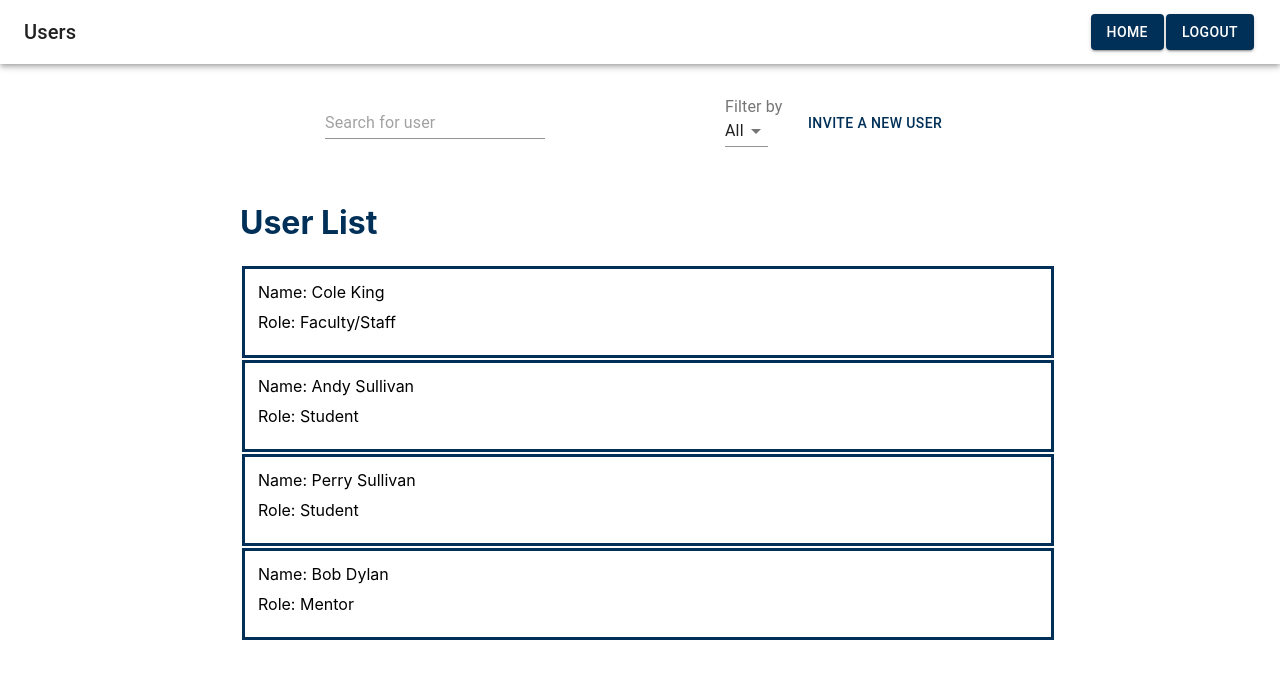
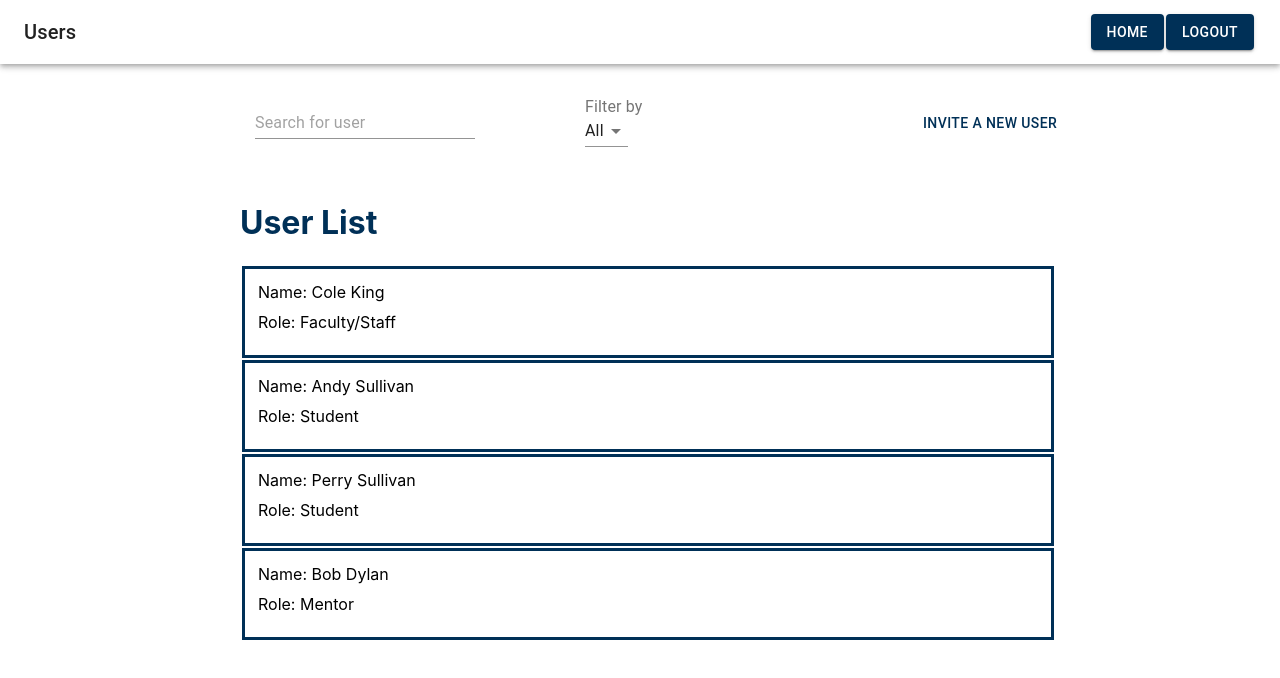
Before and after one commit to Excel-Tracker-Team-9302/excel-tracker, a React (Create React App) app in the folder excel-tracker-application/: page /users in a window 1280 px wide. Shown: the top 678 px of the page. Built offline with nearby package versions, Linux system fonts and the light colour scheme.

Commit message:
Adjust css

```diff
--- a/excel-tracker-application/src/components/Users.js
+++ b/excel-tracker-application/src/components/Users.js
@@ -50,7 +50,7 @@ class Users extends React.Component {
           <div className="Users">
 
 
-        <Container fixed style = {{ alignItems: 'center', display: 'grid', 'grid-template-columns': '300px 300px 300px', 'justify-content':'left', 'grid-gap': '100px'}}>
+        <Container fixed style = {{ alignItems: 'center', display: 'grid', 'grid-template-columns': '250px 250px 250px', 'justify-content':'center', 'grid-gap': '80px'}}>
 
         <div className="input-bar">
         <Input
--- a/excel-tracker-application/src/styles/Users.css
+++ b/excel-tracker-application/src/styles/Users.css
@@ -1,6 +1,5 @@
-.input-bar, .filter {
-    margin: 35px;
-    margin-left: 325px;
+.input-bar, .filter, .invite {
+    margin: 35px 70px;
     width: 100%;
 }
 
```
